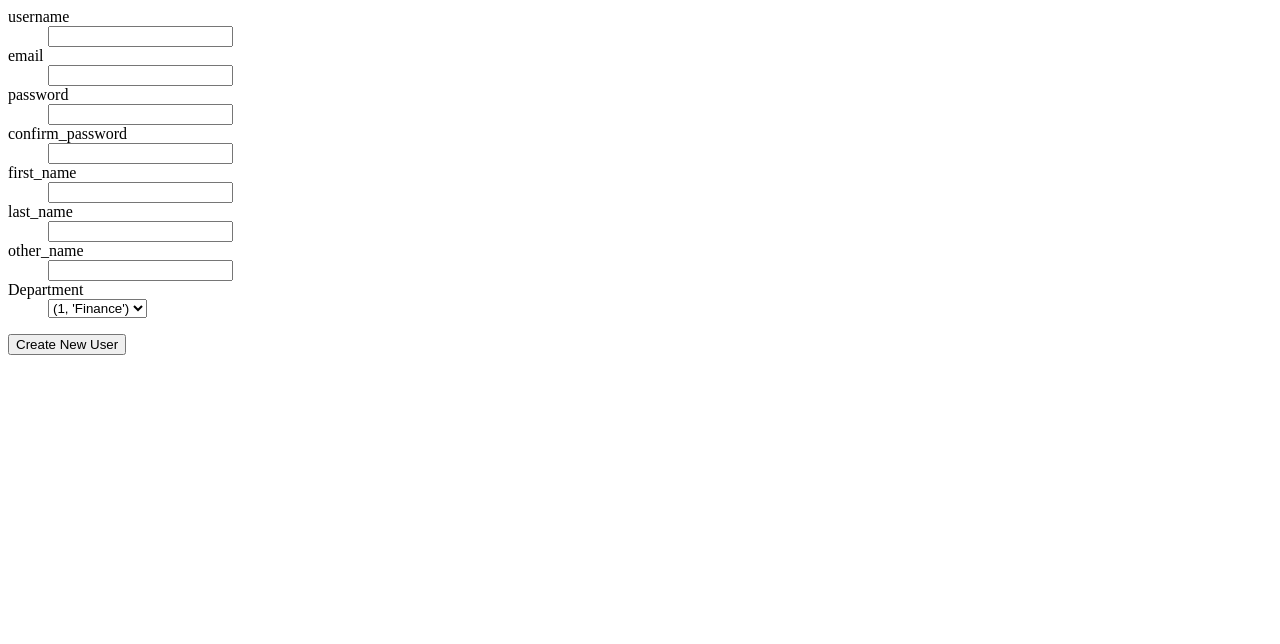
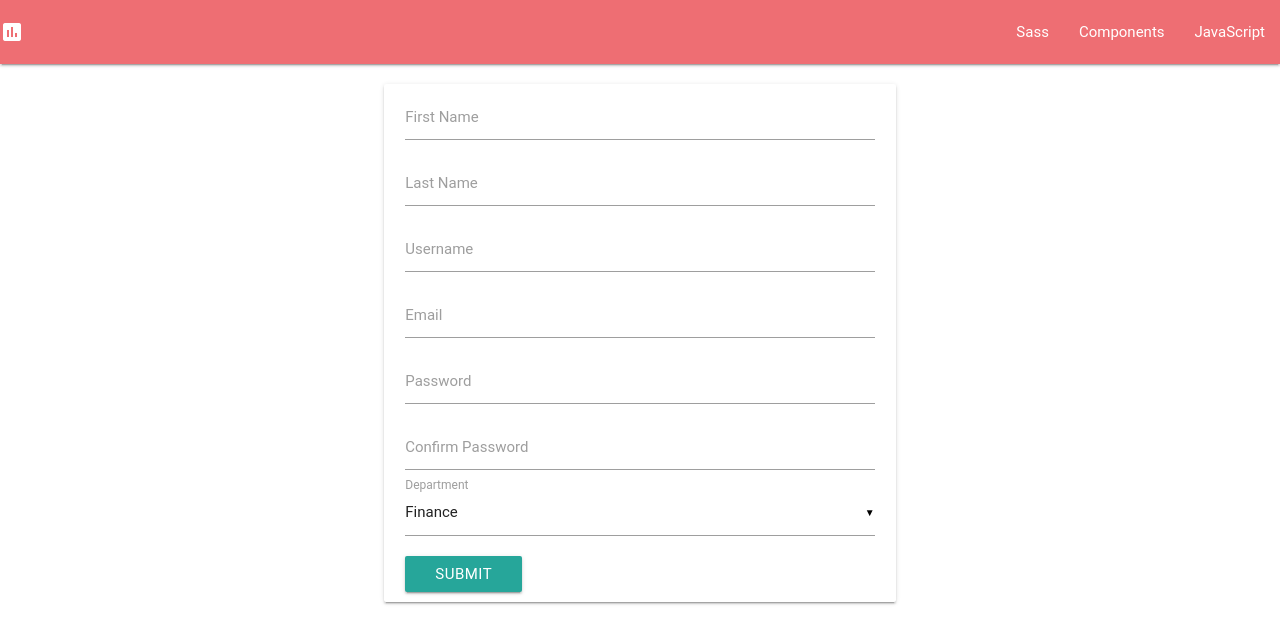
Before and after one commit to michaelkamau/bc-10-LibreIssueTracker, a Flask app: page /auth/register in a window 1280 px wide. Shown: the top 644 px of the page. Run offline with Flask 2, Linux system fonts and the light colour scheme; some libraries are stand-ins or nearby versions; some web fonts are replaced.

Commit message:
Created the login page template using materialize framework
Fixed bug on User class Model __init__ method caused by UserMixin

```diff
--- a/app/mod_auth/controllers.py
+++ b/app/mod_auth/controllers.py
@@ -24,7 +24,6 @@
             email=form.email.data,
             first_name=form.first_name.data,
             last_name=form.last_name.data,
-            other_name=form.other_name.data,
             department=form.department.data
         )
         db.session.add(user)
--- a/app/mod_auth/views.py
+++ b/app/mod_auth/views.py
@@ -4,14 +4,13 @@
 
 
 class RegistrationForm(Form):
-    username = StringField('username')
-    email = StringField("email")
-    password = PasswordField('password')
-    confirm_password = PasswordField('confirm_password')
-    first_name = StringField("first_name")
-    last_name = StringField("last_name")
-    other_name = StringField("other_name")
-    department = SelectField(choices=Department().get_departments())
+    username = StringField(id='username')
+    email = StringField(id='email')
+    password = PasswordField(id='password')
+    confirm_password = PasswordField(id='confirm_password')
+    first_name = StringField(id='first_name')
+    last_name = StringField(id='last_name')
+    department = SelectField(id='department', choices=Department().get_departments())
 
 
 class LoginForm(Form):
--- a/app/templates/auth/register.html
+++ b/app/templates/auth/register.html
@@ -1,23 +1,99 @@
 
+{% extends "index/base.html" %}
+{% block title %}
+    Create User
+{% endblock %}
 
-{% block body %}
 {% from "static/_formhelpers.html" import render_field %}
-<form method=post action="/auth/register">
-  <dl>
-        {{ render_field(form.username) }}
-        {{ render_field(form.email) }}
-        {{ render_field(form.password) }}
-        {{ render_field(form.confirm_password) }}
-        {{ render_field(form.first_name) }}
-        {{ render_field(form.last_name) }}
-        {{ render_field(form.other_name) }}
-        {{ render_field(form.department) }}
-  </dl>
 
+{% block content %}
 
-  <input type="submit" value="Create New User">
+<style type="text/css">
 
+    .row{
+        margin-bottom: 0;
+    }
+
+    .input-field {
+        margin-top : 0;
+    }
+
+    .card-panel {
+        margin-top: 20px;
+        margin-bottom: 20px;
+        width: 40%;
+        padding: 10px;
+        margin-left: auto;
+        margin-right: auto;
+    }
+</style>
+
+<div class="card-panel">
+<form class="col s6" method="post" action="/auth/register">
+
+    <div class="row">
+        <div class="input-field col s12">
+          <input id="{{form.first_name.id}}" type="text" name={{form.first_name.id}} class="validate">
+          <label for="{{form.first_name.id}}">First Name</label>
+        </div>
+        </div>
+    <div class="row">
+        <div class="input-field col s12">
+          <input id="{{form.last_name.id}}" name={{form.last_name.id}} type="text" class="validate">
+          <label for="{{form.last_name.id}}">Last Name</label>
+        </div>
+    </div>
+    <div class="row">
+        <div class="input-field col s12">
+              <input id="{{form.username.id}}" name={{form.username.id}} type="text" class="validate">
+              <label for="{{form.username.id}}">Username</label>
+        </div>
+    </div>
+    <div class="row">
+        <div class="input-field col s12">
+            <input id="{{form.email.id}}" type="email" name={{form.email.id}} class="validate">
+            <label for="{{form.email.id}}">Email</label>
+        </div>
+    </div>
+    <div class="row">
+        <div class="input-field col s12">
+              <input id="{{form.password.id}}" type="text" name={{form.password.id}} class="validate">
+              <label for="{{form.password.id}}">Password</label>
+        </div>
+    </div>
+    <div class="row">
+        <div class="input-field col s12">
+              <input id="{{form.confirm_password.id}}" type="text" name={{form.confirm_password.id}} class="validate">
+              <label for="{{form.confirm_password.id}}">Confirm Password</label>
+        </div>
+    </div>
+
+    <div class="row">
+        <div class="input-field col s12">
+            <select id="{{form.department.id}}" name="department">
+                {% for department in form.department.choices %}
+                    <option value="{{department.id}}">{{department.name}}</option>
+                {% endfor %}
+            </select>
+            <label for="{{form.department.id}}">Department</label>
+        </div>
+
+    </div>
+<div class="row">
+    <div class="input-field col s12">
+ <button class="btn waves-effect waves-light" type="submit" name="create_user">Submit</button>
+        </div>
+    </div>
 
 </form>
 
+</div>
 {% endblock %}
+
+{% block scripts %}
+      <script type="text/javascript">
+        $(document).ready(function() {
+    $('select').material_select();
+  });
+    </script>
+{% endblock %}
--- a/app/templates/index/base.html
+++ b/app/templates/index/base.html
@@ -2,7 +2,7 @@
 <html lang="en">
 <head>
     {% block head %}
-    <title>{% block title %}{% endblock %} - Register</title>
+    <title>{% block title %}{% endblock %} | Issue Tracker</title>
     <link rel="stylesheet" href="https://cdnjs.cloudflare.com/ajax/libs/materialize/0.97.7/css/materialize.min.css">
     <link href="https://fonts.googleapis.com/icon?family=Material+Icons" rel="stylesheet">
     {% endblock %}
@@ -23,8 +23,10 @@
     {% endblock %}
 
     {% block content %}
+
     {% endblock %}
   <script type="text/javascript" src="https://cdnjs.cloudflare.com/ajax/libs/jquery/3.1.1/jquery.js"></script>
   <script src="https://cdnjs.cloudflare.com/ajax/libs/materialize/0.97.7/js/materialize.min.js"></script>
+    {% block scripts %} {% endblock %}
 </body>
 </html>
--- a/app/templates/issues/issues_list.html
+++ b/app/templates/issues/issues_list.html
@@ -1,6 +1,6 @@
 {% extends "index/base.html" %}
 {% block title %}
-    Issue Tracker
+    Issue List
 {% endblock %}
 
 {% block content %}
```
Also changed, not shown: app/models.py (+12 -1 lines), app.sqlite.
